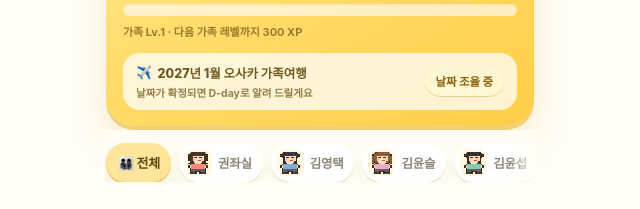
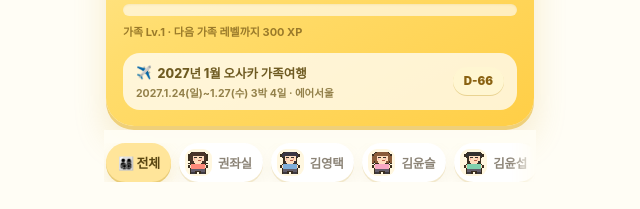
Before and after one commit to mechu-ri-al/mechu-ri-al, a plain HTML site: page family-dashboard/index.html in a window 1280 px wide. Shown: the part 383-592 px from the top of the page, 320-960 px from the left. Drawn offline with Linux system fonts and the light colour scheme; no server answers.

Commit message:
가족 대시보드: 오사카 여행 날짜 반영 (2027.1.24~27 · D-day 표시)

```diff
--- a/family-dashboard/index.html
+++ b/family-dashboard/index.html
@@ -392,9 +392,9 @@
       <div class="dday">
         <div>
           <div class="l">✈️ <span id="tripLabel">2027년 1월 오사카 가족여행</span></div>
-          <div class="dates" id="tripDates">날짜가 확정되면 D-day로 알려 드릴게요</div>
+          <div class="dates" id="tripDates">2027.1.24(일)~1.27(수) 3박 4일 · 에어서울</div>
         </div>
-        <div class="status" id="tripStatus">날짜 조율 중</div>
+        <div class="status" id="tripStatus">D-day</div>
       </div>
     </div>
   </section>
@@ -420,7 +420,13 @@
   /* ========================================================
      데이터
      ======================================================== */
-  var TRIP = { label: "2027년 1월 오사카 가족여행", status: "날짜 조율 중", note: "날짜가 확정되면 D-day로 알려 드릴게요" };
+  var TRIP = {
+    label: "2027년 1월 오사카 가족여행",
+    start: "2027-01-24",                        // 인천 출발
+    end: "2027-01-27",                          // 간사이 출발(귀국)
+    note: "2027.1.24(일)~1.27(수) 3박 4일 · 에어서울",
+    status: "D-day"
+  };
   var STORE_KEY = "family-dashboard-v1";
   // 가족 동기화 (Google Apps Script 웹앱 → 구글 시트 '🏠 우리 가족 보드')
   var API_URL = "https://script.google.com/macros/s/AKfycbwgXSToz5GzToRIMJ0cQWuq2ovbDi8pBHN32AvKfTEijzPbHX90H016CtOeCC32mF7IJA/exec";
@@ -851,11 +857,26 @@
       (now.getMonth() + 1) + "월 " + now.getDate() + "일 (" + WEEK[now.getDay()] + ")";
   }
 
+  function tripDday() {
+    if (!TRIP.start || !TRIP.end) return TRIP.status;
+    var parse = function (s) {
+      var a = s.split("-").map(Number);
+      return new Date(a[0], a[1] - 1, a[2]);
+    };
+    var now = new Date();
+    var today = new Date(now.getFullYear(), now.getMonth(), now.getDate());
+    var start = parse(TRIP.start), end = parse(TRIP.end);
+    var left = Math.round((start - today) / 86400000);
+    var last = Math.round((end - today) / 86400000);
+    if (last < 0) return "다녀왔어요";
+    if (left <= 0) return "여행 중 🧳";
+    return "D-" + left;
+  }
+
   function renderDday() {
-    // 날짜는 아직 조율 중이라 D-day 대신 상태만 보여 준다
     document.getElementById("tripLabel").textContent = TRIP.label;
     document.getElementById("tripDates").textContent = TRIP.note;
-    document.getElementById("tripStatus").textContent = TRIP.status;
+    document.getElementById("tripStatus").textContent = tripDday();
   }
 
   function pickCheer() {
```
